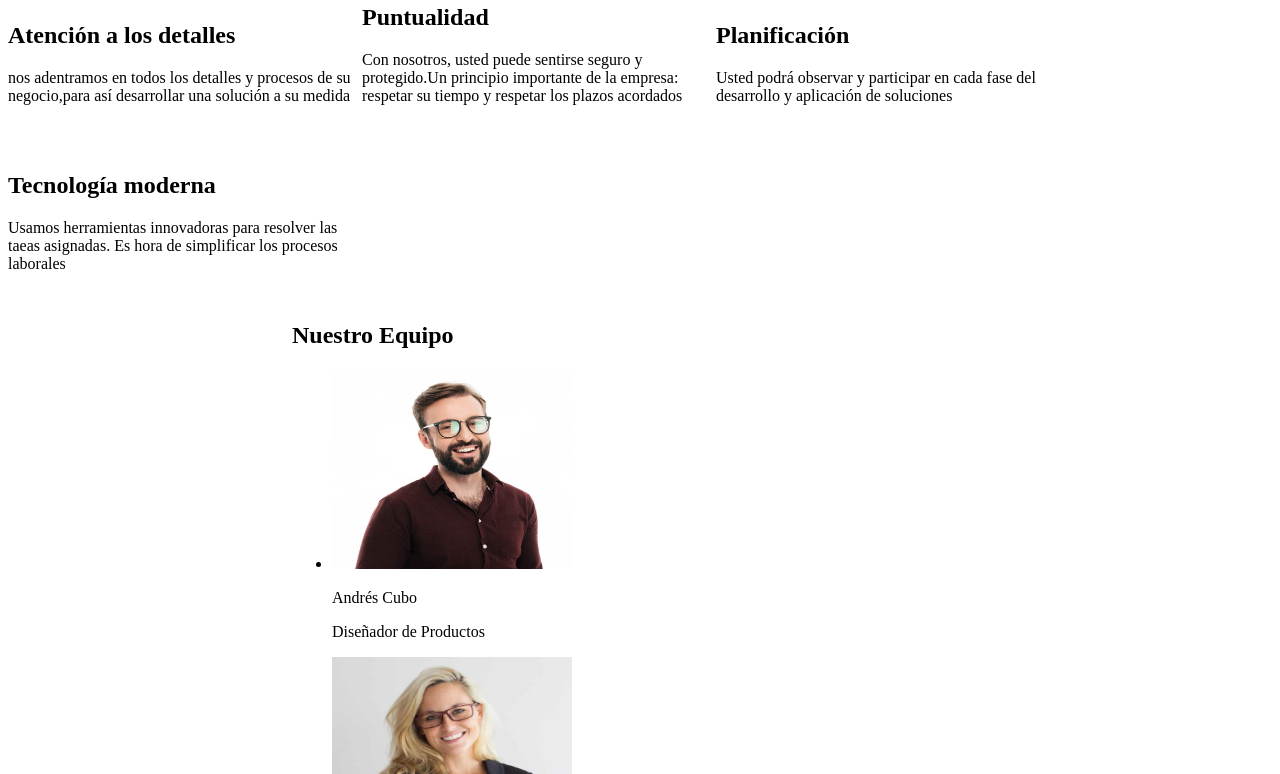
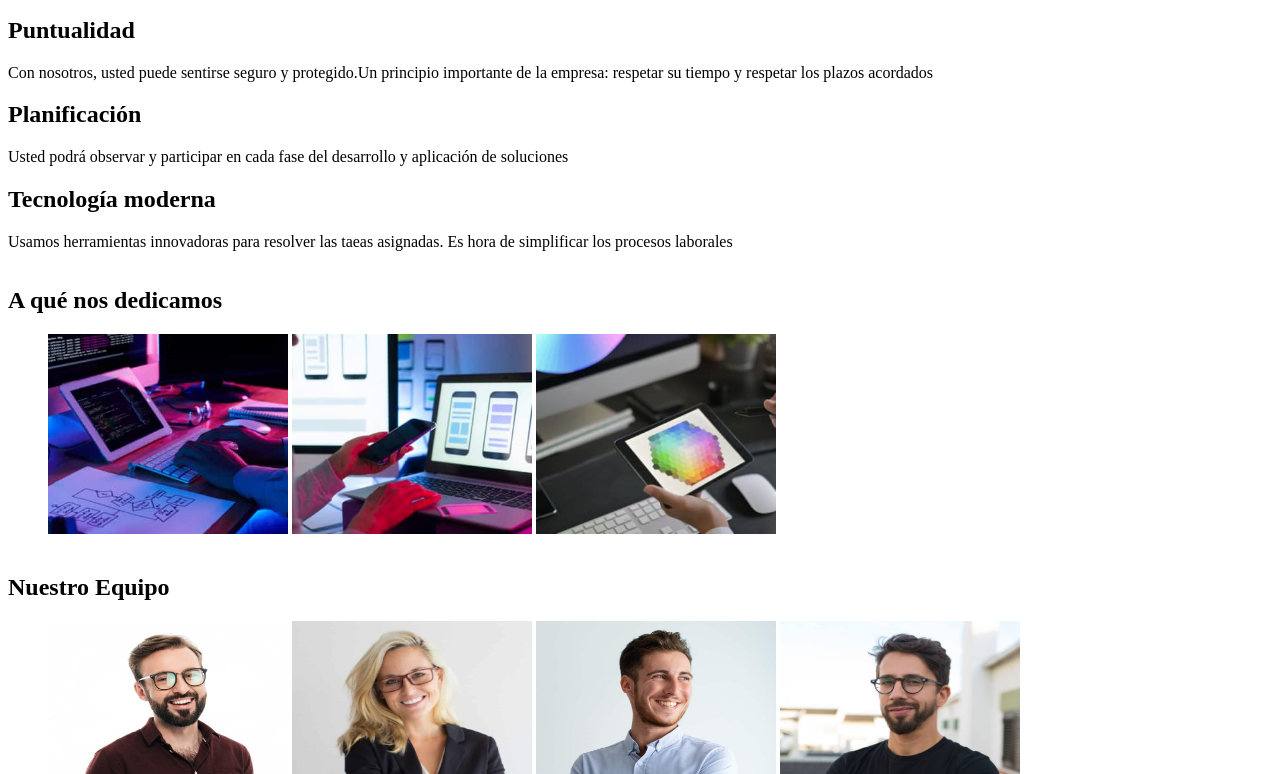
Before and after one commit to javierpinedavalencia/goit-markup-hw-01, a plain HTML site: page index.html in a window 1280 px wide. Shown: the part 257-1031 px from the top of the page. Drawn offline with Linux system fonts and the light colour scheme.

Commit message:
Update styles.css

```diff
--- a/css/styles.css
+++ b/css/styles.css
@@ -1,9 +1,13 @@
 section {
     display: inline-block;
 }
-
-article {
+.img-social-media{
+    width: 30px;
+    height: 30px;
+}
+li{
+    display: inline;
+}
+.nuestro-equipo{
     display: inline-block;
-    width: 350px;
-    height: 150px;
 }
```
